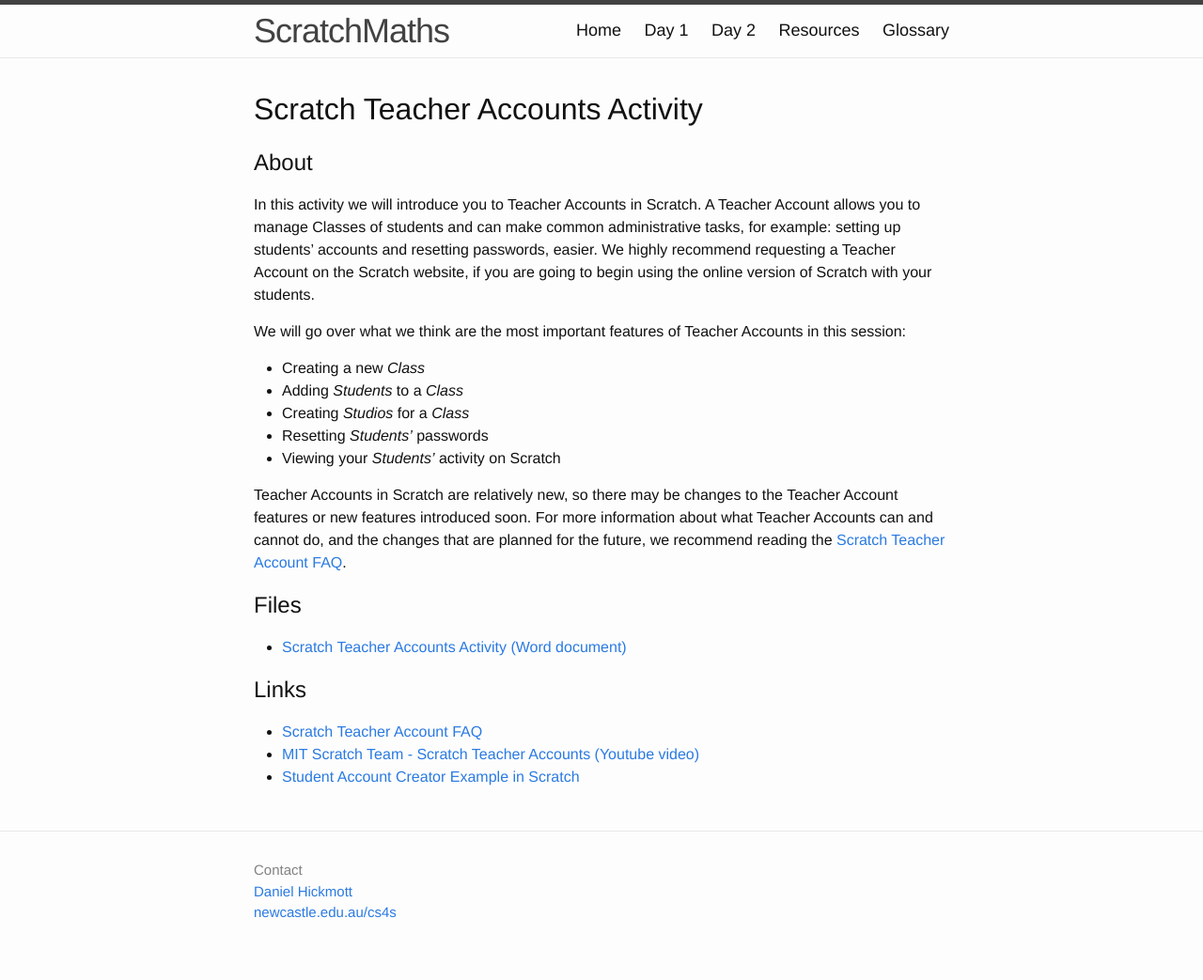
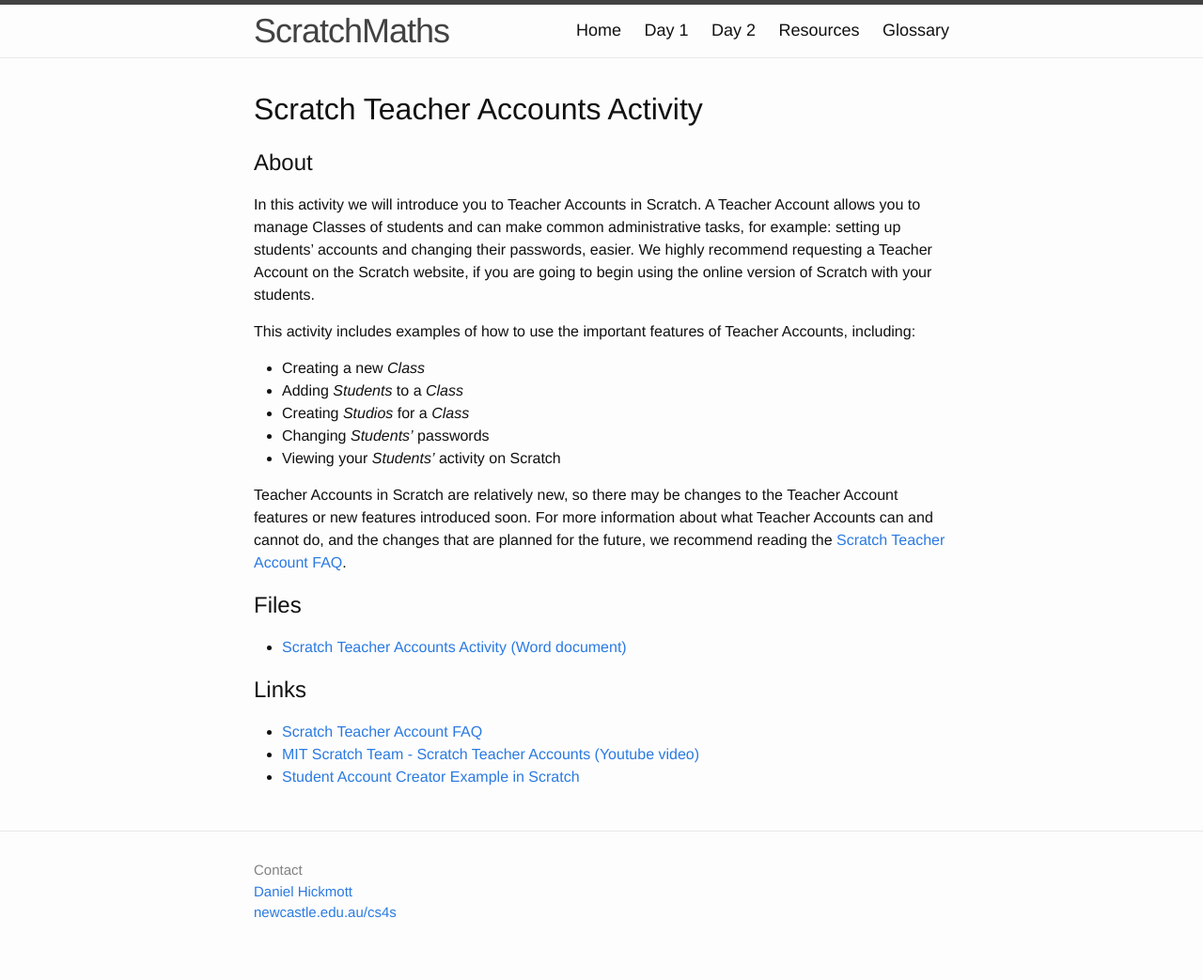
Before and after one commit to cs4s/sm-2017, a Jekyll site: the page built from day1/teacher_account/index.md, in a window 1280 px wide. Shown: the whole page at 94% size. Built offline with Jekyll 4.4.1, drawn with Linux system fonts in a browser that asks for light colours.

Commit message:
Adds Teacher Accounts Activity document and fixes some typos on activity page

```diff
--- a/day1/teacher_account/index.md
+++ b/day1/teacher_account/index.md
@@ -8,15 +8,15 @@ title: ScratchMaths 2017 - Day 1 - Teacher Accounts
 ## About
 
 In this activity we will introduce you to Teacher Accounts in Scratch.
-A Teacher Account allows you to manage Classes of students and can make common administrative tasks, for example: setting up students' accounts and resetting passwords, easier.
+A Teacher Account allows you to manage Classes of students and can make common administrative tasks, for example: setting up students' accounts and changing their passwords, easier.
 We highly recommend requesting a Teacher Account on the Scratch website, if you are going to begin using the online version of Scratch with your students.
 
-We will go over what we think are the most important features of Teacher Accounts in this session:
+This activity includes examples of how to use the important features of Teacher Accounts, including:
 
 - Creating a new *Class*
 - Adding *Students* to a *Class*
 - Creating *Studios* for a *Class*
-- Resetting *Students'* passwords
+- Changing *Students'* passwords
 - Viewing your *Students'* activity on Scratch
 
 Teacher Accounts in Scratch are relatively new, so there may be changes to the Teacher Account features or new features introduced soon.
@@ -24,7 +24,7 @@ For more information about what Teacher Accounts can and cannot do, and the chan
 
 ## Files
 
-- [Scratch Teacher Accounts Activity (Word document)](Scratch Activity - Using Teacher Accounts.docx)
+- [Scratch Teacher Accounts Activity (Word document)](Scratch Teacher Accounts Activity.docx)
 
 ## Links
 
```
Also changed, not shown: 1 other file.
